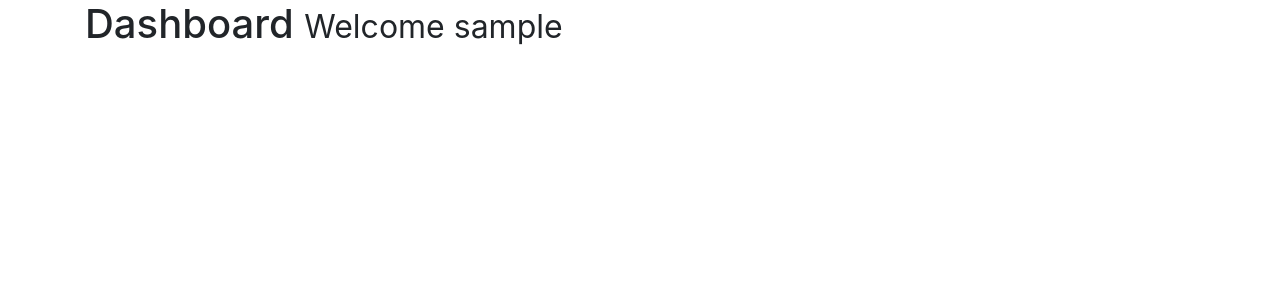
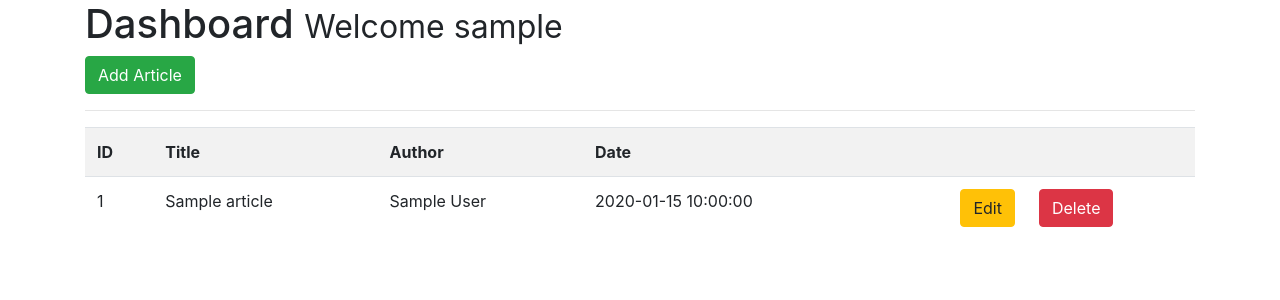
Before and after one commit to atharvakokatee/flask-blogsite, a Flask app: page /dashboard in a window 1280 px wide. Shown: the part 56-356 px from the top of the page. Run offline with Flask 2, Linux system fonts and the light colour scheme; the visitor is signed in with stand-in values (Sample User, id 1); tables that the repository leaves empty or names only in its code hold one stand-in row (values such as "Sample post"); some libraries are stand-ins or nearby versions.

Commit message:
Add Login access, dashboard and articles

```diff
--- a/app.py
+++ b/app.py
@@ -1,5 +1,5 @@
 from flask import Flask, request, render_template, flash, redirect, url_for, session, logging
-from data import Articles
+# from data import Articles
 from flask_mysqldb import MySQL
 from wtforms import Form, StringField, TextAreaField, PasswordField, validators
 from passlib.hash import sha256_crypt
@@ -17,7 +17,7 @@ app.config['MYSQL_CURSORCLASS'] = 'DictCursor'
 #Init MYSQL
 mysql = MySQL(app)
 
-Articles = Articles()
+# Articles = Articles()
 
 @app.route('/')
 def index():
@@ -31,12 +31,33 @@ def about():
 #Articles
 @app.route('/articles')
 def articles():
-    return render_template('articles.html', articles = Articles)
+    #create cursor
+    cur = mysql.connection.cursor()
+
+    #Get articles
+    result = cur.execute("SELECT * FROM articles")
+
+    articles = cur.fetchall()
+
+    if result > 0:
+        return render_template('articles.html', articles=articles)
+    else:
+        msg = 'No Articles Found'
+        return render_template('articles.html', msg=msg)
+    #Close articles
+    cur.close()
 
 #Single article
 @app.route('/article/<string:id>/')
 def article(id):
-    return render_template('article.html', id=id)
+    #create cursor
+    cur = mysql.connection.cursor()
+
+    #Get articles
+    result = cur.execute("SELECT * FROM articles WHERE id=%s", [id])
+
+    article = cur.fetchone()
+    return render_template('article.html', article=article)
 
 #Register Form Class
 class RegisterForm(Form):
@@ -126,6 +147,7 @@ def is_logged_in(f):
 
 #User logout
 @app.route('/logout')
+@is_logged_in
 def logout():
     session.clear()
     flash('You are now logged out', 'success')
@@ -135,7 +157,53 @@ def logout():
 @app.route('/dashboard')
 @is_logged_in
 def dashboard():
-    return render_template('dashboard.html')
+    #create cursor
+    cur = mysql.connection.cursor()
+
+    #Get articles
+    result = cur.execute("SELECT * FROM articles")
+
+    articles = cur.fetchall()
+
+    if result > 0:
+        return render_template('dashboard.html', articles=articles)
+    else:
+        msg = 'No Articles Found'
+        return render_template('dashboard.html', msg=msg)
+    #Close articles
+    cur.close()
+
+#Article Form Class
+class ArticleForm(Form):
+    title = StringField('Title', [validators.length(min=1, max=200)])
+    body = TextAreaField('Body', [validators.Length(min=30)])
+
+#Add Article
+@app.route('/add_article', methods=['GET','POST'])
+@is_logged_in
+def add_article():
+    form=ArticleForm(request.form)
+    if request.method == 'POST' and form.validate():
+        title = form.title.data
+        body = form.body.data
+
+        #Create cursor
+        cur = mysql.connection.cursor()
+
+        # Execute
+        cur.execute("INSERT INTO articles(title, body, author) VALUES(%s, %s, %s)", (title, body, session['username']))
+
+        #Commit
+        mysql.connection.commit()
+
+        #Close
+        cur.close()
+
+        flash('Artice Created', 'success')
+
+        return redirect(url_for('dashboard'))
+
+    return render_template('add_article.html', form=form)
 
 if __name__ == '__main__':
     app.secret_key='secret123'
--- a/templates/dashboard.html
+++ b/templates/dashboard.html
@@ -3,5 +3,27 @@
 {% block body %}
 
 <h1>Dashboard <small>Welcome {{session.username}}</small></h1>
+<a class="btn btn-success" href="/add_article">Add Article</a>
+<hr>
 
+<table class="table table-striped">
+    <tr>
+        <th>ID</th>
+        <th>Title</th>
+        <th>Author</th>
+        <th>Date</th>
+        <th></th>
+        <th></th>
+    </tr>
+    {% for article in articles %}
+        <tr>
+            <td>{{article.id}}</td>
+            <td>{{article.title}}</td>
+            <td>{{article.author}}</td>
+            <td>{{article.create_date}}</td>
+            <td><a href="edit_article/{{article.id}}" class="btn btn-warning float-right">Edit</a></td>
+            <td><a href="#" class="btn btn-danger">Delete</a></td>
+        </tr>
+    {% endfor %}
+</table>
 {% endblock %}
--- a/templates/home.html
+++ b/templates/home.html
@@ -6,7 +6,10 @@
     <div class="container text-center">
       <h1 class="display-3">Welcome To FlaskApp</h1>
       <p>This application is built on the Python Flask framework and is absolutely amazing</p>
-      <p><a class="btn btn-primary btn-lg" href="#" role="button">Learn more &raquo;</a></p>
+      {% if session.logged_in == NULL %}
+        <a class="btn btn-primary btn-lg" href="/register">Register</a>
+        <a class="btn btn-primary btn-lg" href="/login">Login</a>
+       {% endif %}
     </div>
   </div>
 
--- a/templates/layout.html
+++ b/templates/layout.html
@@ -14,5 +14,9 @@
         {% block body %}{% endblock %}
     </div>
     <script src="https://stackpath.bootstrapcdn.com/bootstrap/4.4.1/js/bootstrap.min.js"></script>
+    <script src="https://cdn.ckeditor.com/4.13.1/standard/ckeditor.js"></script>
+    <script>
+        CKEDITOR.replace('editor')
+    </script>
 </body>
 </html>
```
Also changed, not shown: templates/add_article.html (added, +17 -0 lines), templates/article.html (+6 -1 lines).
